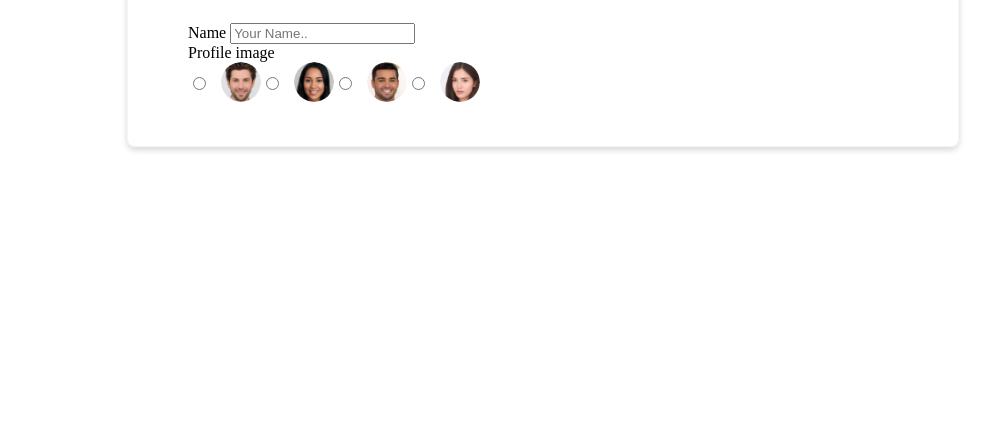
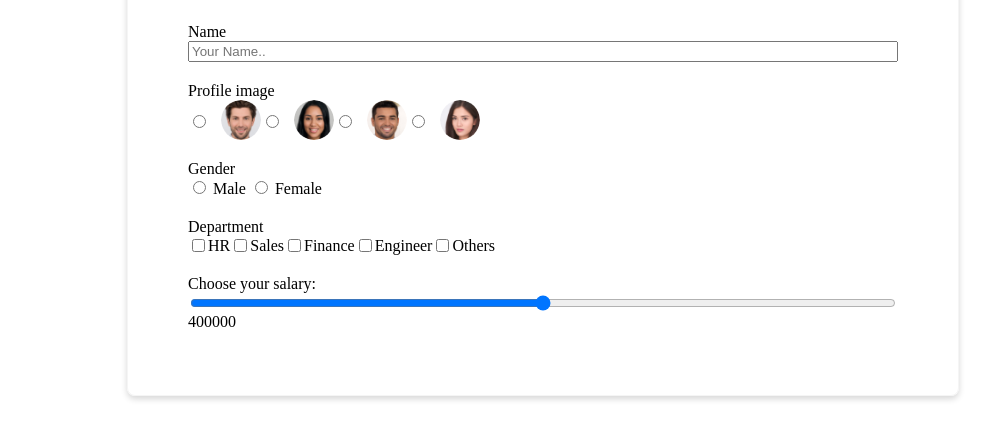
Before and after one commit to hsadiq/EmployeePayrollApp, a plain HTML site: page Index.html in a window 1280 px wide. Shown: the part 172-612 px from the top of the page, without its empty margins (97-1089 px from the left). Drawn offline with Linux system fonts and the light colour scheme.

Commit message:
Added In EmployeePayroll Form with Gender, Department and Salary Range

```diff
--- a/Index.html
+++ b/Index.html
@@ -1,5 +1,6 @@
 <!DOCTYPE html>
 <html lang="en">
+
 <head>
     <meta charset="UTF-8">
     <meta http-equiv="X-UA-Compatible" content="IE=edge">
@@ -29,31 +30,61 @@
                 <input class="input" type="text" id="name" name="name" placeholder="Your Name.." required>
             </div>
 
-            <div class=" row-content">
-                <label class="label text" for="profile">Profile image</label>
+            <div class="row-content">
+                <label class="label-text" for="profile">Profile image</label>
                 <div class="profile-radio-content">
                     <label>
-                     <input type="radio" id="profile1" name="profile"
-                           value="../assets/profile-images/Ellipse -3.png" required>
+                        <input type="radio" id="profile1" name="profile" value="../assets/profile-images/Ellipse -3.png" required>
                         <img class="profile" id='image1' src="../assets/profile-images/Ellipse -3.png">
                     </label>
                     <label>
-                     <input type="radio" id="profile2" name="profile"
-                           value="./assets/profile-images/Ellipse 1.png" required>
+                        <input type="radio" id="profile2" name="profile" value="./assets/profile-images/Ellipse 1.png" required>
                         <img class="profile" id='image2' src="/assets/profile-images/Ellipse 1.png">
                     </label>
                     <label>
-                     <input type="radio" id="profile3" name="profile"
-                            value="./assets/profile-images/Ellipse -8.png" required>
+                        <input type="radio" id="profile3" name="profile" value="./assets/profile-images/Ellipse -8.png" required>
                         <img class="profile" id='image3' src="../assets/profile-images/Ellipse -8.png">
                     </label>
                     <label>
-                     <input type="radio" id="profile4" name="profile"
-                            value="../assets/profile-images/Ellipse -7.png" required>
+                        <input type="radio" id="profile4" name="profile" value="../assets/profile-images/Ellipse -7.png" required>
                         <img class="profile" id="image4" src="../assets/profile-images/Ellipse -7.png">
                     </label>
+                </div>
+            </div>
+
+            <div class="row-content">
+                <label class="label-text" for="gender">Gender</label>
+                <div>
+                    <input type="radio" id="male" name="gender" value="male">
+                    <label class="text" for="male">Male</label>
+                    <input type="radio" id="female" name="gender" value="female">
+                    <label class="text" for="female">Female</label>
+                </div>
+            </div>
+
+            <div class="row-content">
+                <label class="label-text" for="department">Department</label>
+                <div class="checkbox-content">
+                    <input class="checkbox" type="checkbox" id="hr" name="hr" value="HR">
+                    <label class="text" for="hr">HR</label>
+                    <input class="checkbox" type="checkbox" id="sales" name="sales" value="Sales">
+                    <label class="text" for="sales">Sales</label>
+                    <input class="checkbox" type="checkbox" id="finance" name="finance" value="Finance">
+                    <label class="text" for="finance">Finance</label>
+                    <input class="checkbox" type="checkbox" id="engineer" name="engineer" value="Engineer">
+                    <label class="text" for="engineer">Engineer</label>
+                    <input class="checkbox" type="checkbox" id="others" name="others" value="Others">
+                    <label class="text" for="others">Others</label>
+                </div>
+            </div>
+
+            <div class="row-content">
+                <label class="label-text" for="salary">Choose your salary: </label>
+                <input class="input" type="range" name="salary" id="salary" min="300000" max="500000" step="100" value="400000">
+                <output class="salary-output text" for="salary">400000</output>
             </div>
         </form>
     </div>
 </body>
+
 </html>
--- a/css/Style.css
+++ b/css/Style.css
@@ -84,3 +84,24 @@
     border-radius: 50%;
     margin-left: 12px;
 }
+
+body {
+    margin: 0;
+    height: 100%;
+  }
+
+  .row-content {
+    display: flex;
+    flex-direction: column;
+    margin-bottom: 20px;
+}
+
+.checkbox-content {
+    display: flex;
+    flex-direction: row;
+    align-items: center;
+}
+
+.row-content > label {
+    margin-right: 10px;
+}
--- a/helper.txt
+++ b/helper.txt
@@ -9,5 +9,4 @@
 /*
 
 
-
 */
```
Lines whose indentation alone changed are shown as unchanged.
